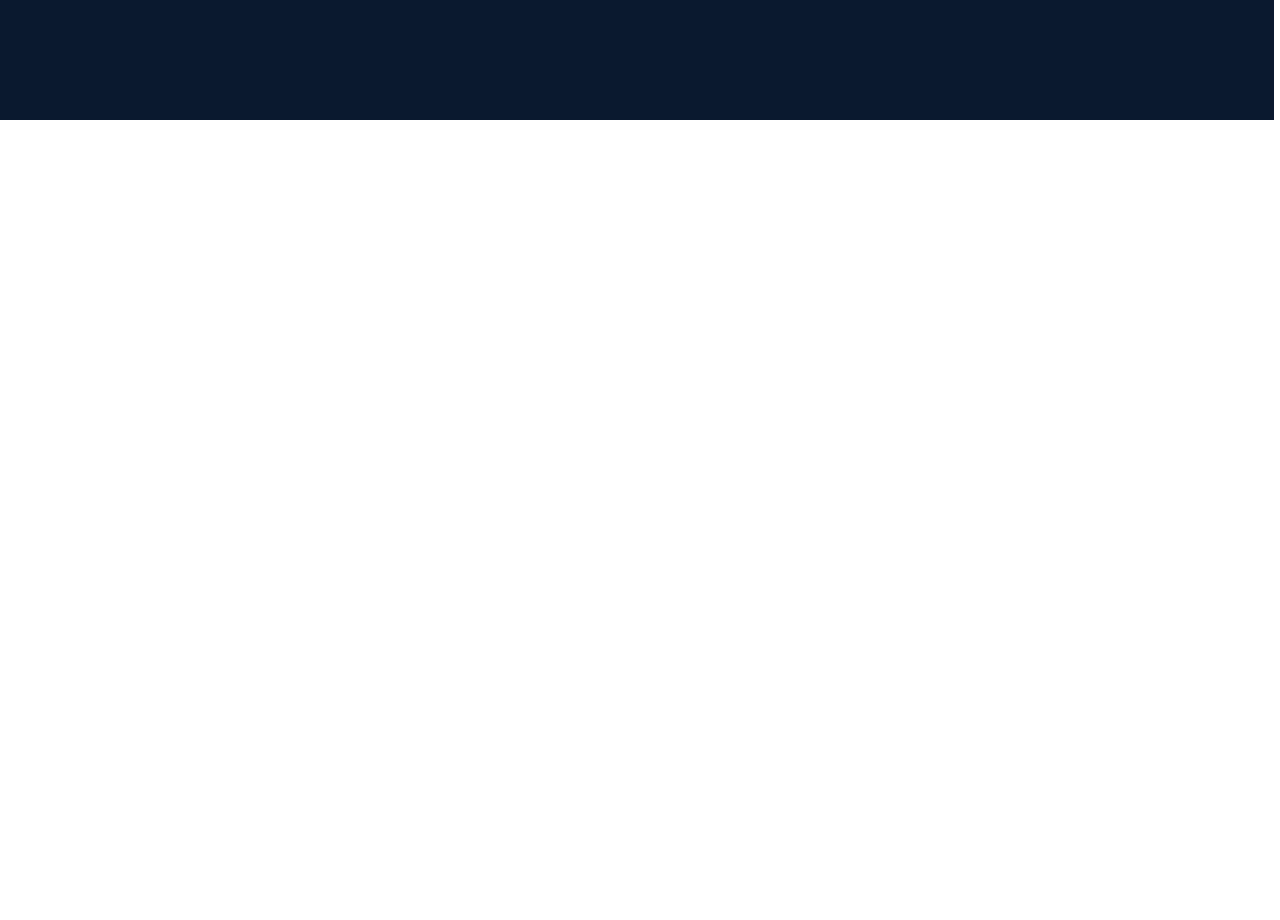
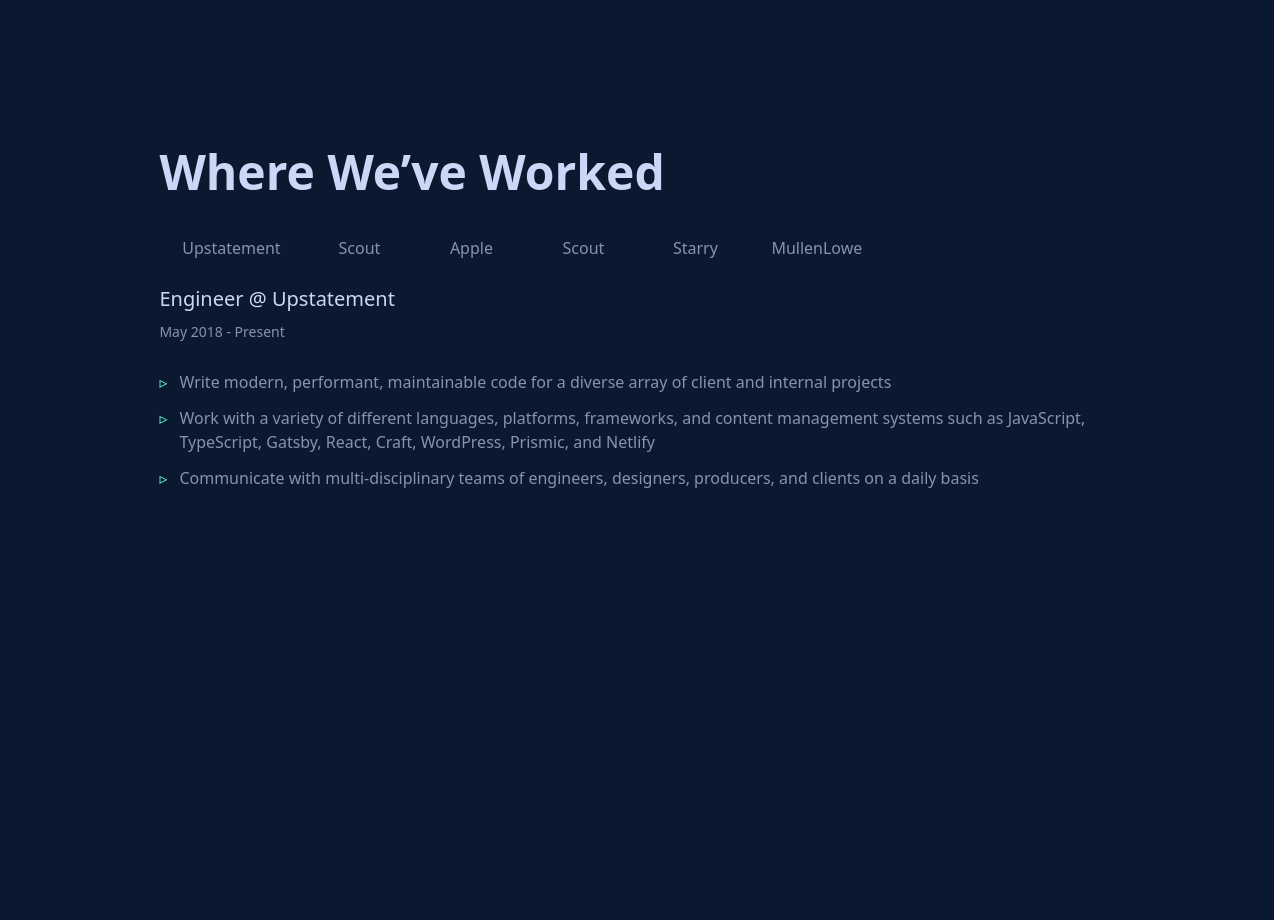
Before and after one commit to webflowofficial/webflow_official_frontend, a React (Create React App) app: page / in a window 1280 px wide. Shown: the part 2360-3280 px from the top of the page. Before the commit the page ends 2480 px from the top, so only its background shows below. Built offline with nearby package versions, Linux system fonts and the light colour scheme.

Commit message:
Added Experience Sectio but need to improve it

```diff
--- a/public/index.html
+++ b/public/index.html
@@ -2,7 +2,7 @@
 <html lang="en">
     <head>
         <meta charset="utf-8" />
-        <link rel="icon" href="%PUBLIC_URL%/favicon.ico" />
+        <link rel="icon" href="./Images/Complete Logo.png" />
         <meta name="viewport" content="width=device-width, initial-scale=1" />
         <meta name="theme-color" content="#000000" />
         <meta name="description" content="Web site created using create-react-app" />
@@ -26,7 +26,7 @@
       work correctly both with client-side routing and a non-root public URL.
       Learn how to configure a non-root public URL by running `npm run build`.
     -->
-        <title>React App</title>
+        <title>Webflow Official</title>
     </head>
     <body>
         <noscript>You need to enable JavaScript to run this app.</noscript>
--- a/src/App.js
+++ b/src/App.js
@@ -1,6 +1,7 @@
 import React from "react";
 import About from "./layouts/About";
 import Contact from "./layouts/Contact";
+import Experience from "./layouts/Experience";
 import Home from "./layouts/Home";
 import Navbar from "./layouts/Navbar";
 
@@ -11,6 +12,7 @@
             <Home />
             <About />
             <Contact />
+            <Experience />
         </>
     );
 }
--- /dev/null
+++ b/src/components/SectionHeading.js
@@ -0,0 +1,7 @@
+import React from "react";
+
+function SectionHeading({ children }) {
+    return <div className="text-3xl font-bold leading-none text-custom-primary-font md:text-4xl lg:text-5xl">{children}</div>;
+}
+
+export default SectionHeading;
--- a/src/css/input.css
+++ b/src/css/input.css
@@ -217,3 +217,23 @@
         opacity: 1;
     }
 }
+
+
+
+/* Hide scroll bar from Experience Section */
+
+.buttons::-webkit-scrollbar {
+    width: 0;
+    height: 0;
+}
+
+
+/*  */
+
+li::before {
+    content: "▹";
+    padding-right: 0px;
+    color: rgb(100, 255, 218);
+    left: 0px;
+    position: absolute;
+}
--- a/src/css/output.css
+++ b/src/css/output.css
@@ -589,6 +589,10 @@
   box-sizing: border-box;
 }
 
+.box-content {
+  box-sizing: content-box;
+}
+
 .flex {
   display: flex;
 }
@@ -599,6 +603,14 @@
 
 .h-11 {
   height: 2.75rem;
+}
+
+.h-full {
+  height: 100%;
+}
+
+.h-10 {
+  height: 2.5rem;
 }
 
 .h-\[calc\(100vh-80px\)\] {
@@ -661,12 +673,28 @@
   width: 50%;
 }
 
+.min-w-\[10rem\] {
+  min-width: 10rem;
+}
+
+.min-w-\[7rem\] {
+  min-width: 7rem;
+}
+
 .min-w-\[30rem\] {
   min-width: 30rem;
 }
 
+.min-w-\[9rem\] {
+  min-width: 9rem;
+}
+
 .resize-none {
   resize: none;
+}
+
+.list-outside {
+  list-style-position: outside;
 }
 
 .flex-col {
@@ -713,6 +741,22 @@
   gap: 2.25rem;
 }
 
+.gap-2 {
+  gap: 0.5rem;
+}
+
+.gap-3 {
+  gap: 0.75rem;
+}
+
+.gap-4 {
+  gap: 1rem;
+}
+
+.overflow-x-auto {
+  overflow-x: auto;
+}
+
 .overflow-x-hidden {
   overflow-x: hidden;
 }
@@ -731,6 +775,14 @@
 
 .border-\[1px\] {
   border-width: 1px;
+}
+
+.border-b {
+  border-bottom-width: 1px;
+}
+
+.border-b-2 {
+  border-bottom-width: 2px;
 }
 
 .border-custom-primary-button {
@@ -752,6 +804,11 @@
   background-color: rgb(100 255 218 / var(--tw-bg-opacity));
 }
 
+.bg-red-500 {
+  --tw-bg-opacity: 1;
+  background-color: rgb(239 68 68 / var(--tw-bg-opacity));
+}
+
 .p-4 {
   padding: 1rem;
 }
@@ -769,6 +826,16 @@
 .py-1 {
   padding-top: 0.25rem;
   padding-bottom: 0.25rem;
+}
+
+.px-5 {
+  padding-left: 1.25rem;
+  padding-right: 1.25rem;
+}
+
+.py-5 {
+  padding-top: 1.25rem;
+  padding-bottom: 1.25rem;
 }
 
 .px-6 {
@@ -792,12 +859,20 @@
   padding-top: 1rem;
 }
 
+.pl-5 {
+  padding-left: 1.25rem;
+}
+
 .pt-6 {
   padding-top: 1.5rem;
 }
 
 .pr-6 {
   padding-right: 1.5rem;
+}
+
+.text-center {
+  text-align: center;
 }
 
 .font-sans {
@@ -824,17 +899,26 @@
   line-height: 1.75rem;
 }
 
+.text-\[20px\] {
+  font-size: 20px;
+}
+
+.text-sm {
+  font-size: 0.875rem;
+  line-height: 1.25rem;
+}
+
 .text-xl {
   font-size: 1.25rem;
   line-height: 1.75rem;
 }
 
+.font-bold {
+  font-weight: 700;
+}
+
 .font-semibold {
   font-weight: 600;
-}
-
-.font-bold {
-  font-weight: 700;
 }
 
 .font-medium {
@@ -843,6 +927,10 @@
 
 .font-normal {
   font-weight: 400;
+}
+
+.font-light {
+  font-weight: 300;
 }
 
 .leading-none {
@@ -886,6 +974,10 @@
 
 .duration-200 {
   transition-duration: 200ms;
+}
+
+.duration-300 {
+  transition-duration: 300ms;
 }
 
 /* 1 ------------------------------------------ */
@@ -1107,6 +1199,23 @@
   }
 }
 
+/* Hide scroll bar from Experience Section */
+
+.buttons::-webkit-scrollbar {
+  width: 0;
+  height: 0;
+}
+
+/*  */
+
+li::before {
+  content: "▹";
+  padding-right: 0px;
+  color: rgb(100, 255, 218);
+  left: 0px;
+  position: absolute;
+}
+
 .hover\:text-custom-primary-button:hover {
   --tw-text-opacity: 1;
   color: rgb(100 255 218 / var(--tw-text-opacity));
@@ -1153,14 +1262,14 @@
     width: 80%;
   }
 
+  .md\:text-4xl {
+    font-size: 2.25rem;
+    line-height: 2.5rem;
+  }
+
   .md\:text-lg {
     font-size: 1.125rem;
     line-height: 1.75rem;
-  }
-
-  .md\:text-4xl {
-    font-size: 2.25rem;
-    line-height: 2.5rem;
   }
 
   .md\:text-6xl {
--- a/src/layouts/About.js
+++ b/src/layouts/About.js
@@ -1,6 +1,8 @@
 import React, { useContext } from "react";
 import MainSectionOutline from "../components/MainSectionOutline";
 import GlobalContext from "../context/GlobalContext";
+
+import SectionHeading from "./../components/SectionHeading";
 
 function About() {
     const { scrollToAbout } = useContext(GlobalContext);
@@ -12,7 +14,9 @@
         // >
         <MainSectionOutline refs={scrollToAbout}>
             <div className="box-border flex w-screen flex-col gap-6 pr-3 md:w-[46%] sm-max:gap-3">
-                <p className="mb-4 text-3xl font-semibold text-custom-primary-font">About Us</p>
+                {/* <p className="mb-4 text-3xl font-semibold text-custom-primary-font">About Us</p> */}
+                {/* <p className="text-3xl font-bold leading-none text-custom-primary-font md:text-4xl lg:text-5xl">About Us</p> */}
+                <SectionHeading>About Us</SectionHeading>
                 <p className=" text-custom-secondary-font md:text-lg">
                     Hello! My name is Brittany and I enjoy creating things that live on the internet. My interest in web development started back in
                     2012 when I decided to try editing custom Tumblr themes — turns out hacking together a custom reblog button taught me a lot about
--- a/src/layouts/Contact.js
+++ b/src/layouts/Contact.js
@@ -1,5 +1,7 @@
 import React, { useState } from "react";
 import MainSectionOutline from "../components/MainSectionOutline";
+
+import SectionHeading from "./../components/SectionHeading";
 
 function Contact() {
     const [contactDetails, setContactDetails] = useState({
@@ -27,7 +29,8 @@
     return (
         <MainSectionOutline>
             <div className="flex w-screen flex-col items-center gap-8 md:w-4/5 sm-max:gap-12">
-                <p className="text-4xl font-bold leading-none text-custom-primary-font md:text-4xl lg:text-5xl sm-max:text-3xl">Get In Touch</p>
+                {/* <p className="text-4xl font-bold leading-none text-custom-primary-font md:text-4xl lg:text-5xl sm-max:text-3xl">Get In Touch</p> */}
+                <SectionHeading>Get in Touch</SectionHeading>
                 <form onSubmit={(evt) => handleSubmitContactDetails(evt)} className="form_input flex w-full flex-col items-center gap-9">
                     <div className="relative flex w-1/2 items-center justify-center md-max:w-full ">
                         <svg
--- /dev/null
+++ b/src/layouts/Experience.js
@@ -0,0 +1,99 @@
+import React, { useState } from "react";
+import MainSectionOutline from "../components/MainSectionOutline";
+
+import SectionHeading from "./../components/SectionHeading";
+
+function Experience() {
+    const [switchButtonAndContent, setSwitchButtonAndContent] = useState({
+        Upstatement: false,
+        Scout: false,
+        Apple: false,
+        Starry: false,
+        MullenLowe: false,
+    });
+
+    function handleButtonSwitching(evt, namee) {
+        setSwitchButtonAndContent((prev) => {
+            return { Upstatement: false, Scout: false, Apple: false, Starry: false, MullenLowe: false, [namee]: true };
+        });
+    }
+
+    return (
+        <MainSectionOutline>
+            <div className="flex w-full flex-col gap-8  md:w-4/5">
+                <div>
+                    {/* <p className="mb-4 text-3xl font-semibold text-custom-primary-font">Where I’ve Worked</p> */}
+                    <SectionHeading>Where We’ve Worked</SectionHeading>
+                </div>
+                <div className="experience_section flex h-full w-full flex-col gap-4">
+                    <div className="buttons box-content flex w-full overflow-x-auto font-normal text-custom-secondary-font">
+                        <button
+                            className={`h-10 min-w-[9rem] border-custom-primary-button px-5 text-center ${
+                                switchButtonAndContent.Upstatement && "border-b-2"
+                            }`}
+                            onClick={(evt) => handleButtonSwitching(evt, "Upstatement")}
+                        >
+                            Upstatement
+                        </button>
+                        <button
+                            className={`h-10 min-w-[7rem] border-custom-primary-button px-5 text-center transition-all duration-300 hover:text-custom-primary-button ${
+                                switchButtonAndContent.Scout && "border-b-2"
+                            }`}
+                            onClick={(evt) => handleButtonSwitching(evt, "Scout")}
+                        >
+                            Scout
+                        </button>
+                        <button
+                            className={`h-10 min-w-[7rem] border-custom-primary-button px-5 text-center transition-all duration-300 hover:text-custom-primary-button ${
+                                switchButtonAndContent.Apple && "border-b-2"
+                            }`}
+                            onClick={(evt) => handleButtonSwitching(evt, "Apple")}
+                        >
+                            Apple
+                        </button>
+                        <button
+                            className={`h-10 min-w-[7rem] border-custom-primary-button px-5 text-center transition-all duration-300 hover:text-custom-primary-button ${
+                                switchButtonAndContent.Upstatement && "border-b-2"
+                            }`}
+                            onClick={(evt) => handleButtonSwitching(evt, "Scout")}
+                        >
+                            Scout
+                        </button>
+                        <button
+                            className={`h-10 min-w-[7rem] border-custom-primary-button px-5 text-center transition-all duration-300 hover:text-custom-primary-button ${
+                                switchButtonAndContent.Starry && "border-b-2"
+                            }`}
+                            onClick={(evt) => handleButtonSwitching(evt, "Starry")}
+                        >
+                            Starry
+                        </button>
+                        <button
+                            className={`h-10 min-w-[7rem] border-custom-primary-button px-5 text-center transition-all duration-300 hover:text-custom-primary-button ${
+                                switchButtonAndContent.MullenLowe && "border-b-2"
+                            }`}
+                            onClick={(evt) => handleButtonSwitching(evt, "MullenLowe")}
+                        >
+                            MullenLowe
+                        </button>
+                    </div>
+                    <div className="explain_for_experience flex flex-col gap-2">
+                        <p className="about_work_topic text-[20px] font-medium text-custom-primary-font">Engineer @ Upstatement</p>
+                        <p className="time text-sm text-custom-secondary-font">May 2018 - Present</p>
+                        <ul className="relative flex list-outside flex-col gap-3 py-5 text-custom-secondary-font">
+                            <li className="pl-5">Write modern, performant, maintainable code for a diverse array of client and internal projects</li>
+                            <li className="pl-5">
+                                Work with a variety of different languages, platforms, frameworks, and content management systems such as JavaScript,
+                                TypeScript, Gatsby, React, Craft, WordPress, Prismic, and Netlify
+                            </li>
+                            <li className="pl-5">
+                                Communicate with multi-disciplinary teams of engineers, designers, producers, and clients on a daily basis
+                            </li>
+                        </ul>
+                    </div>
+                </div>
+            </div>
+        </MainSectionOutline>
+    );
+}
+
+export default Experience;
```
